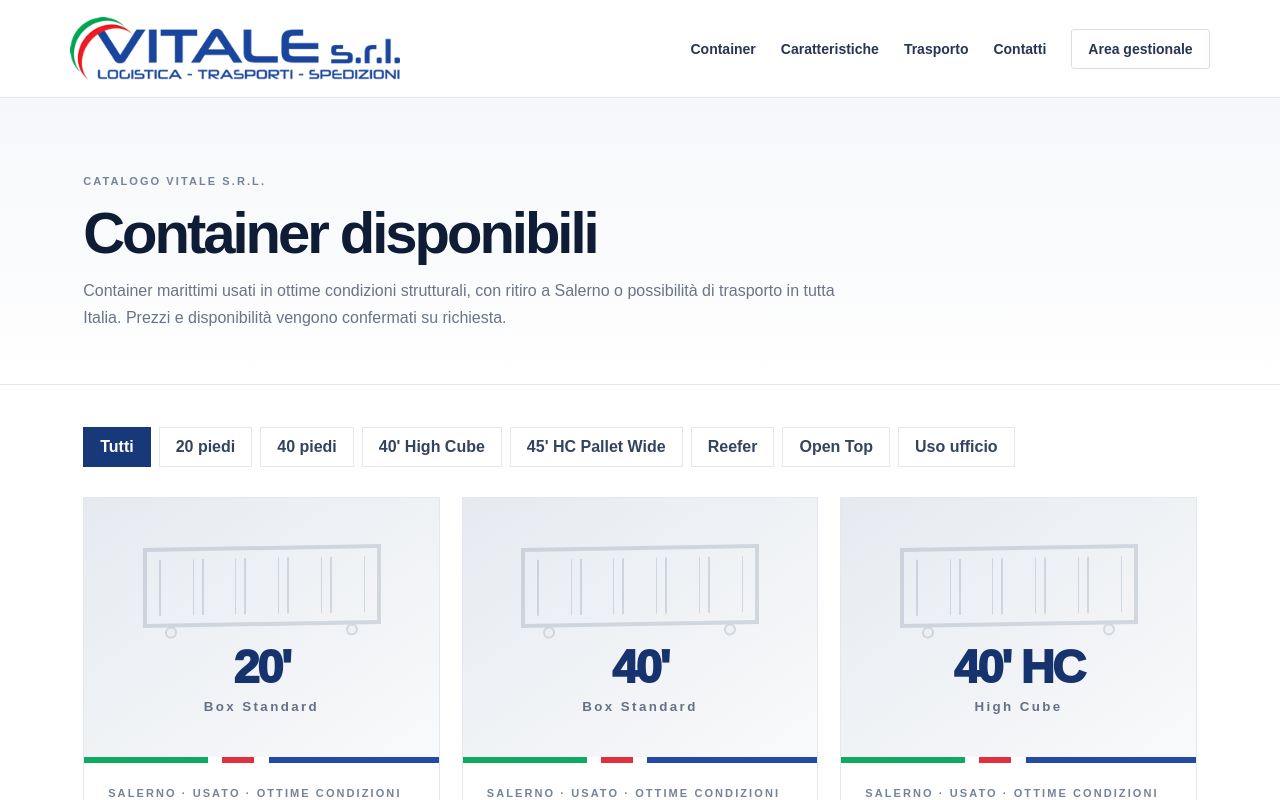
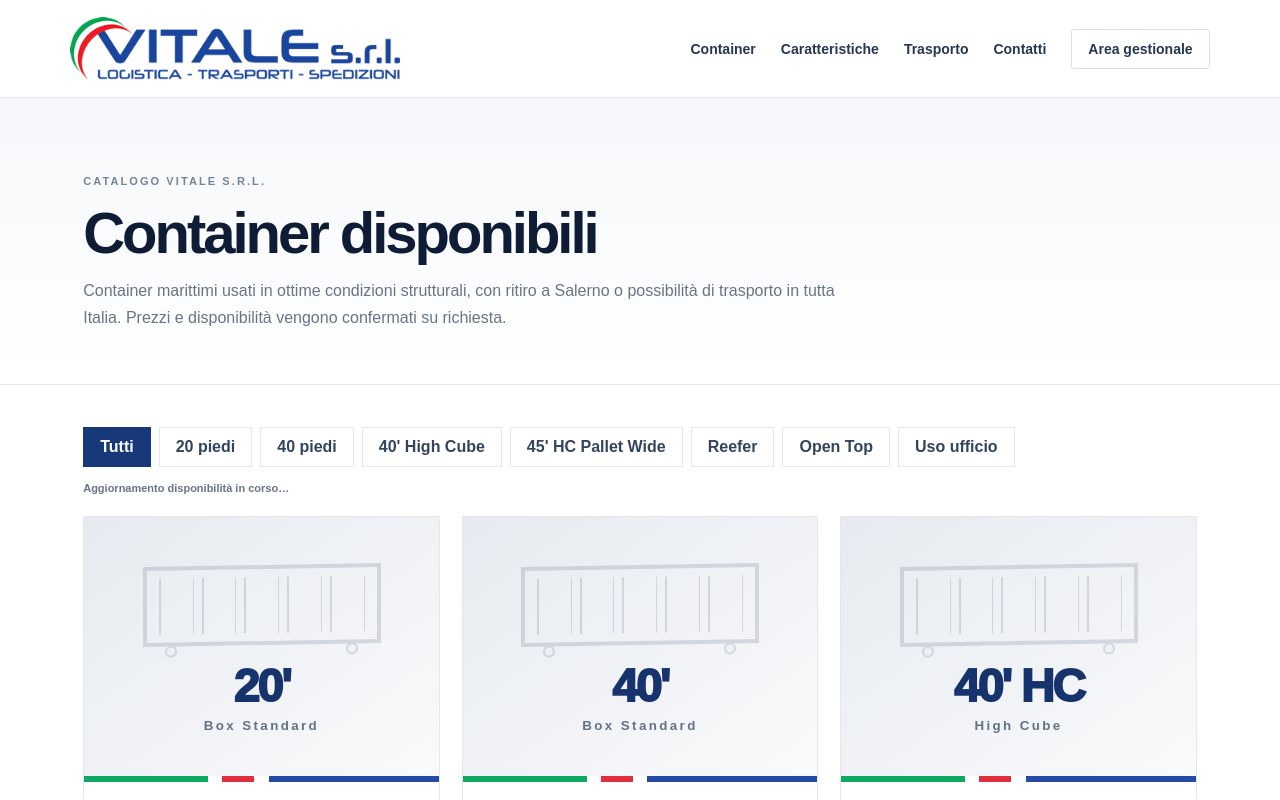
Before and after one commit to vitalesrl/vitale-containers, a Next.js app in the folder frontend/: page /container in a window 1280 px wide. Shown: the top 800 px of the page. Built offline with nearby package versions, Linux system fonts and the light colour scheme; no server answers.

Commit message:
V5.3: catalogo live e filtri completi (#5)
Evita i prodotti demo in produzione, aggiorna il catalogo dal backend dopo il risveglio di Render e amplia il riconoscimento delle tipologie nei filtri.

```diff
--- a/frontend/app/globals.css
+++ b/frontend/app/globals.css
@@ -118,6 +118,7 @@ button{font:inherit}
 .filter-bar{display:flex;gap:8px;flex-wrap:wrap;margin-bottom:30px}
 .filter-bar button{background:#fff;border:1px solid var(--line);padding:10px 16px;font-weight:750;color:#33445f;cursor:pointer}
 .filter-bar button:first-child{background:#173979;color:#fff;border-color:#173979}
+.catalog-sync-status{margin:-15px 0 22px;color:var(--muted);font-size:11px;font-weight:750}
 .product-detail{padding:70px 6.5vw;display:grid;grid-template-columns:1.02fr .98fr;gap:60px;align-items:start}
 .detail-image{min-height:540px}
 .detail-copy h1{font-size:56px;color:#0e1c35}
--- a/frontend/components/AdminShell.tsx
+++ b/frontend/components/AdminShell.tsx
@@ -129,7 +129,7 @@ export function AdminShell({
         </nav>
 
         <div className="admin-version">
-          V5.2 · Marketplace ordinato
+          V5.3 · Catalogo live
         </div>
 
         <button
--- a/frontend/components/ContainerCatalog.tsx
+++ b/frontend/components/ContainerCatalog.tsx
@@ -1,7 +1,8 @@
 "use client";
 
-import { useMemo, useState } from "react";
+import { useEffect, useMemo, useState } from "react";
 import { ProductCard } from "@/components/ProductCard";
+import { waitForBackendReady } from "@/lib/backendReady";
 import type { Product } from "@/lib/types";
 
 type FilterKey = "all" | "20" | "40" | "40hc" | "45hc-pw" | "reefer" | "open-top" | "office";
@@ -17,6 +18,8 @@ const FILTERS: Array<{ key: FilterKey; label: string }> = [
   { key: "office", label: "Uso ufficio" }
 ];
 
+const API_URL = process.env.NEXT_PUBLIC_API_URL || "http://localhost:4001";
+
 function normalizeSize(value: string) {
   const normalized = (value || "").toLowerCase().replace(/\s+/g, "").replace(/[’′]/g, "'");
   if (normalized.startsWith("45")) return "45hc";
@@ -27,7 +30,12 @@ function normalizeSize(value: string) {
 }
 
 function normalizeType(value: string) {
-  return (value || "").toLowerCase().trim();
+  return (value || "")
+    .toLowerCase()
+    .replace(/[’′]/g, "'")
+    .replace(/[-_/]+/g, " ")
+    .replace(/\s+/g, " ")
+    .trim();
 }
 
 function matchesFilter(product: Product, filter: FilterKey) {
@@ -35,20 +43,60 @@ function matchesFilter(product: Product, filter: FilterKey) {
 
   const size = normalizeSize(product.size);
   const type = normalizeType(product.type);
+  const searchableText = normalizeType(`${product.title} ${product.type} ${product.size}`);
 
   if (filter === "20") return size === "20";
   if (filter === "40") return size === "40";
   if (filter === "40hc") return size === "40hc";
-  if (filter === "45hc-pw") return size === "45hc" || type.includes("pallet wide") || type.includes("palletwide");
-  if (filter === "reefer") return type.includes("reefer");
-  if (filter === "open-top") return type.includes("open top") || type.includes("opentop");
-  if (filter === "office") return type.includes("uso ufficio") || type.includes("ufficio") || type.includes("office");
+  if (filter === "45hc-pw") return size === "45hc" || searchableText.includes("pallet wide");
+  if (filter === "reefer") {
+    return searchableText.includes("reefer")
+      || searchableText.includes("refrigerat")
+      || searchableText.includes("frigorifer");
+  }
+  if (filter === "open-top") return searchableText.includes("open top") || searchableText.includes("opentop");
+  if (filter === "office") {
+    return searchableText.includes("uso ufficio")
+      || searchableText.includes("ufficio")
+      || searchableText.includes("office")
+      || type.includes("allestit");
+  }
 
   return true;
 }
 
-export function ContainerCatalog({ products }: { products: Product[] }) {
+export function ContainerCatalog({ products: initialProducts }: { products: Product[] }) {
   const [filter, setFilter] = useState<FilterKey>("all");
+  const [products, setProducts] = useState<Product[]>(initialProducts);
+  const [syncing, setSyncing] = useState(true);
+
+  useEffect(() => {
+    let active = true;
+
+    async function refreshProducts() {
+      try {
+        const ready = await waitForBackendReady({ maxWaitMs: 60000 });
+        if (!active || !ready) return;
+
+        const response = await fetch(`${API_URL}/api/products`, {
+          cache: "no-store"
+        });
+        if (!response.ok) return;
+
+        const nextProducts = await response.json() as Product[];
+        if (active && Array.isArray(nextProducts)) setProducts(nextProducts);
+      } catch {
+        // Mantiene i dati iniziali se il catalogo live non è momentaneamente raggiungibile.
+      } finally {
+        if (active) setSyncing(false);
+      }
+    }
+
+    void refreshProducts();
+    return () => {
+      active = false;
+    };
+  }, []);
 
   const filteredProducts = useMemo(
     () => products.filter((product) => matchesFilter(product, filter)),
@@ -78,6 +126,8 @@ export function ContainerCatalog({ products }: { products: Product[] }) {
         })}
       </div>
 
+      {syncing ? <div className="catalog-sync-status">Aggiornamento disponibilità in corso…</div> : null}
+
       {filteredProducts.length > 0 ? (
         <div className="product-grid product-grid-wide">
           {filteredProducts.map((product) => (
--- a/frontend/lib/api.ts
+++ b/frontend/lib/api.ts
@@ -4,8 +4,9 @@ import type { AdminStats, Product } from "./types";
 const API_URL =
   process.env.NEXT_PUBLIC_API_URL || "http://localhost:4001";
 
-const PUBLIC_FETCH_TIMEOUT_MS = 3000;
-const PUBLIC_REVALIDATE_SECONDS = 300;
+const PUBLIC_FETCH_TIMEOUT_MS = 10000;
+const PUBLIC_REVALIDATE_SECONDS = 60;
+const USE_DEMO_FALLBACK = process.env.NODE_ENV !== "production";
 
 async function publicApiFetch<T>(path: string): Promise<T | null> {
   const controller = new AbortController();
@@ -47,10 +48,8 @@ async function liveApiFetch<T>(path: string): Promise<T | null> {
 }
 
 export async function getProducts(): Promise<Product[]> {
-  return (
-    (await publicApiFetch<Product[]>("/api/products")) ??
-    demoProducts
-  );
+  const products = await publicApiFetch<Product[]>("/api/products");
+  return products ?? (USE_DEMO_FALLBACK ? demoProducts : []);
 }
 
 export async function getProduct(
@@ -62,7 +61,7 @@ export async function getProduct(
 
   return (
     product ??
-    demoProducts.find((item) => item.slug === slug) ??
+    (USE_DEMO_FALLBACK ? demoProducts.find((item) => item.slug === slug) : null) ??
     null
   );
 }
```
Also changed, not shown: 2 other files (tests, documents, lock files or other folders).
